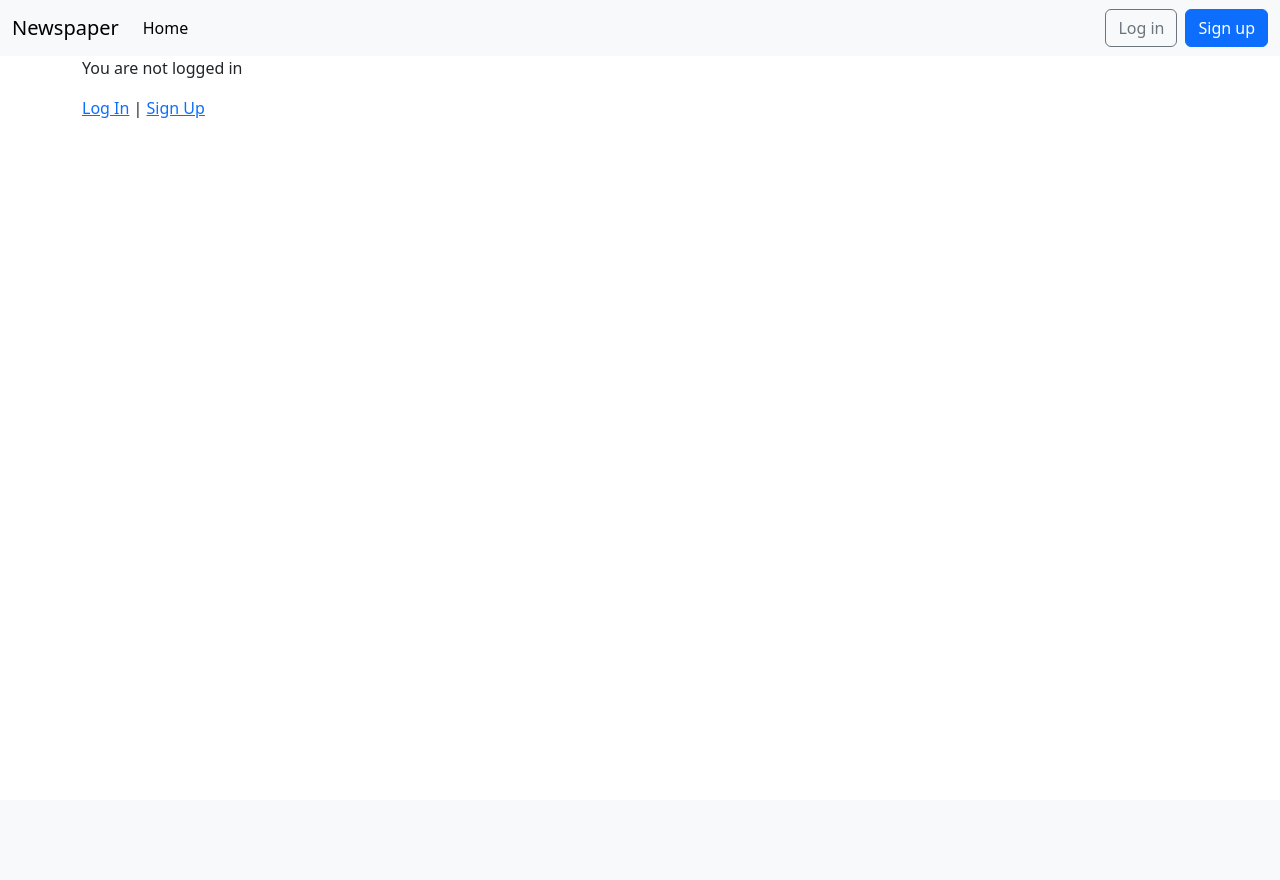
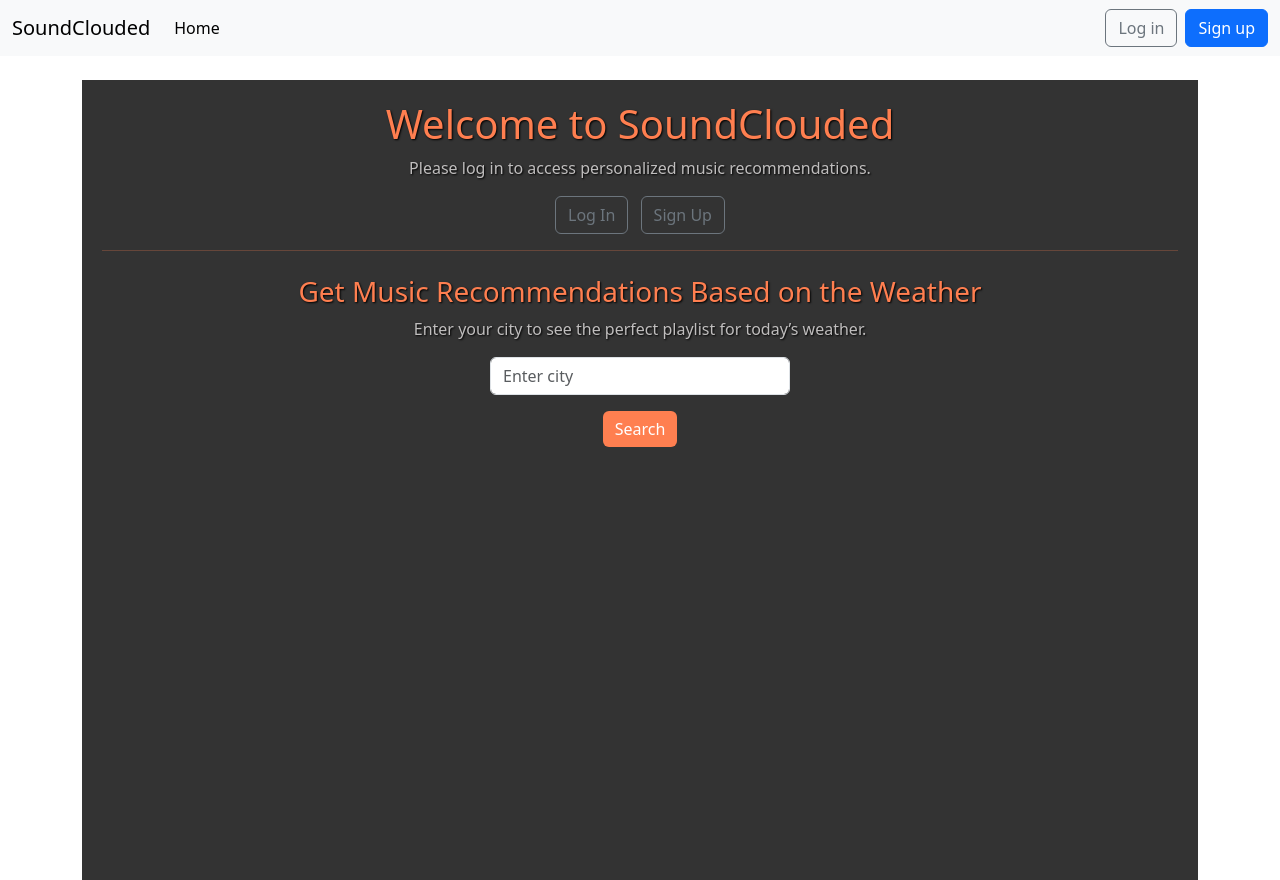
Before and after one commit to Hypertrophy24/SoundClouded, a Django app: page / in a window 1280 px wide. Before the commit the page ends 118 px from the top, so only its background shows below. Run offline with Django 4.2, Linux system fonts and the light colour scheme; some libraries are stand-ins or nearby versions.

Commit message:
Homepage tweaks
Added some basic styling to the homepage and a placeholder for the search by location weather feature.

```diff
--- a/Accounts/templates/base.html
+++ b/Accounts/templates/base.html
@@ -4,7 +4,7 @@
 <head>
   <meta charset="utf-8">
   <meta name="viewport" content="width=device-width, initial-scale=1">
-  <title>{% block title %}Newspaper App{% endblock title %}</title>
+  <title>{% block title %}SoundClouded{% endblock title %}</title>
   <!-- Bootstrap CSS -->
   <link href="https://cdn.jsdelivr.net/npm/bootstrap@5.3.3/dist/css/bootstrap.min.css" rel="stylesheet" integrity="sha384-QWTKZyjpPEjISv5WaRU9OFeRpok6YctnYmDr5pNlyT2bRjXh0JMhjY6hW+ALEwIH" crossorigin="anonymous">
 </head>
@@ -12,7 +12,7 @@
 <body>
   <nav class="navbar navbar-expand-lg bg-body-tertiary">
     <div class="container-fluid">
-      <a class="navbar-brand" href="{% url 'home' %}">Newspaper</a>
+      <a class="navbar-brand" href="{% url 'home' %}">SoundClouded</a>
       <button class="navbar-toggler" type="button"
         data-bs-toggle="collapse" data-bs-target="#navbarSupportedContent"
         aria-controls="navbarSupportedContent" aria-expanded="false"
--- a/Accounts/templates/home.html
+++ b/Accounts/templates/home.html
@@ -1,17 +1,34 @@
 {% extends "base.html" %}
 {% load crispy_forms_tags %}
 
-{% block title %}Home{% endblock %}
+{% block title %}Home | SoundClouded{% endblock %}
 
 {% block content %}
+<div class="container mt-4 text-center" style="color: #c0bebe; background-color: #333; min-height: 100vh; padding: 20px;">
+    <h1 style="color: #FF7F50; text-shadow: 1px 1px 2px black;">Welcome to SoundClouded</h1>
     {% if user.is_authenticated %}
-        <p>Welcome, {{ user.username }}! You are {{ user.age }} years old.</p>
+        <p style="text-shadow: 1px 1px 2px black;">Welcome back, <strong>{{ user.username }}</strong>!</p>
+        <p style="text-shadow: 1px 1px 2px black;">Your profile says you're {{ user.age }} years old.</p>
         <form action="{% url 'account_logout' %}" method="post">
             {% csrf_token %}
-            <button class="btn btn-success ms-2"="submit">Log Out</button>
+            <button class="btn btn-secondary mt-2" type="submit">Log Out</button>
+        </form>
     {% else %}
-        <p> You are not logged in</p>
-        <a href="{% url 'account_login' %}">Log In</a> |
-        <a href="{% url 'account_signup' %}">Sign Up</a>
+        <p style="color: #c0bebe; text-shadow: 1px 1px 2px black;">Please log in to access personalized music recommendations.</p>
+        <a href="{% url 'account_login' %}" class="btn btn-outline-secondary me-2">Log In</a>
+        <a href="{% url 'account_signup' %}" class="btn btn-outline-secondary">Sign Up</a>
     {% endif %}
+
+    <hr style="border-color: #FF7F50;">
+
+    <!-- Placeholder for Weather Search Feature -->
+    <div class="mt-4" style="color: #c0bebe;">
+        <h3 style="color: #FF7F50; text-shadow: 1px 1px 2px black;">Get Music Recommendations Based on the Weather</h3>
+        <p style="text-shadow: 1px 1px 2px black;">Enter your city to see the perfect playlist for today’s weather.</p>
+        <form method="get" action="#">
+            <input type="text" name="city" placeholder="Enter city" class="form-control mb-3" style="max-width: 300px; margin: auto;">
+            <button type="submit" class="btn btn-primary" style="background-color: #FF7F50; border: none;">Search</button>
+        </form>
+    </div>
+</div>
 {% endblock %}
```
